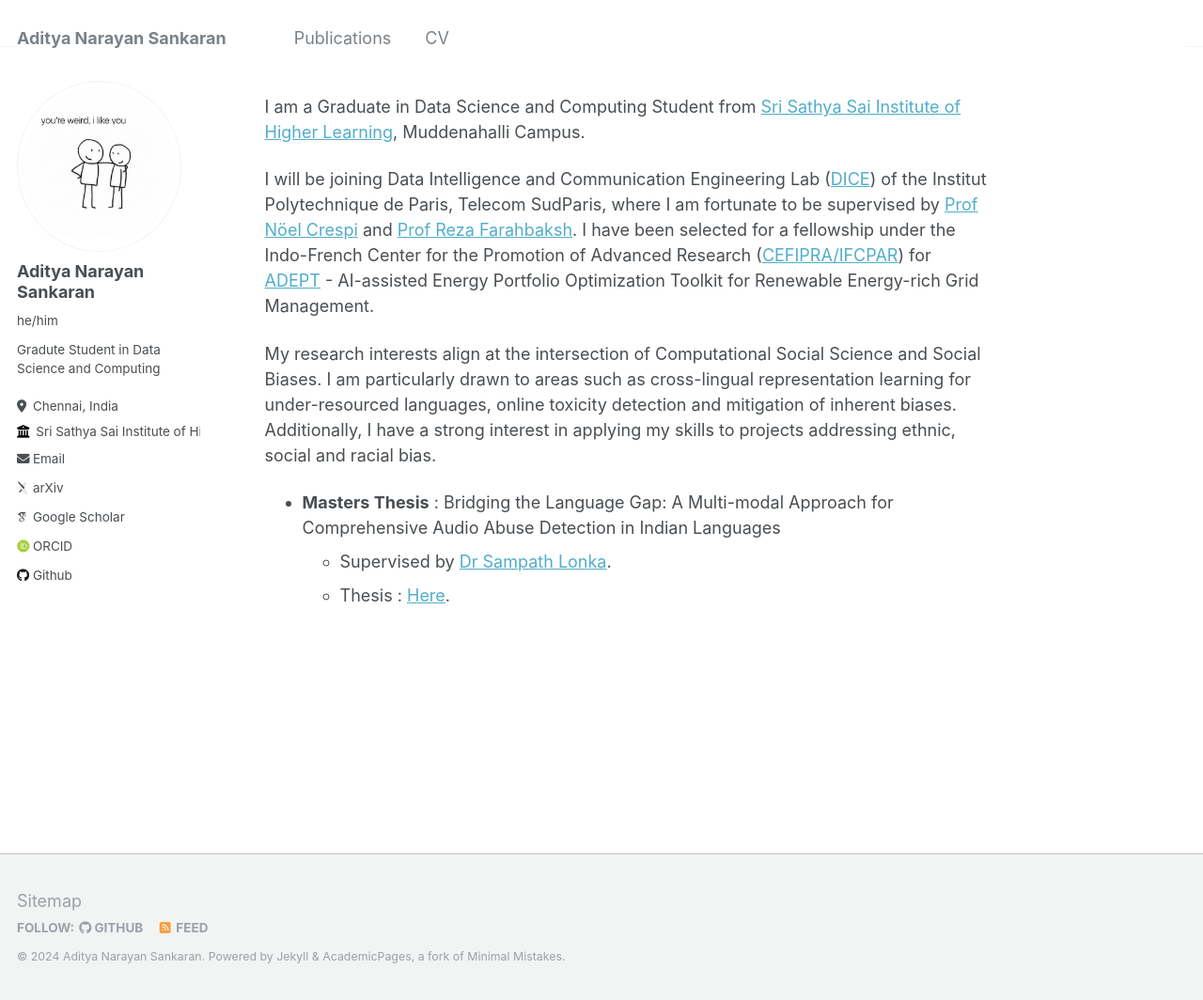
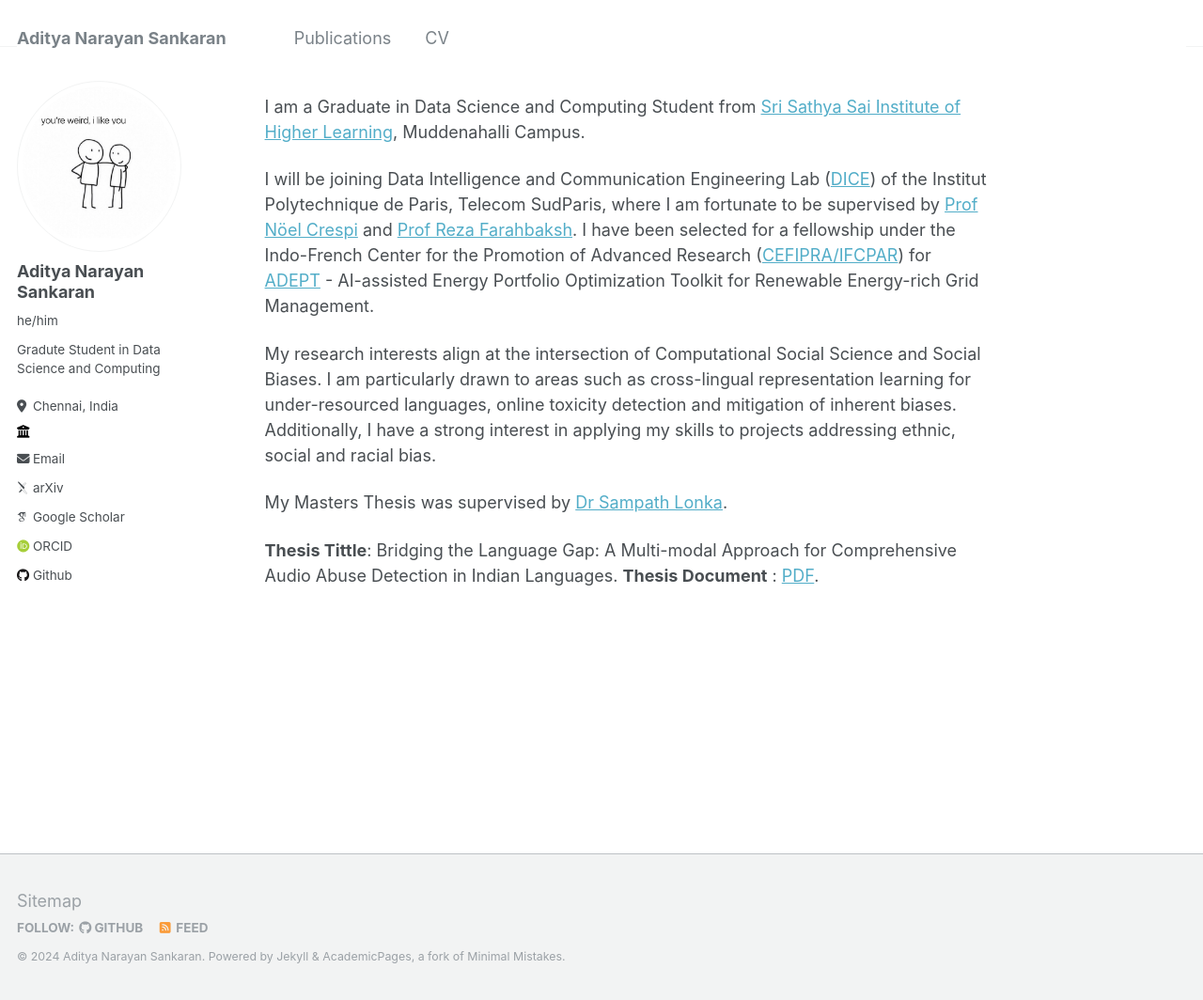
Before and after one commit to callmesanfornow/callmesanfornow.github.io, a Jekyll site: the page built from _pages/about.md, in a window 1280 px wide and 1064 px high. Shown: the whole window at 94% size. Built offline with Jekyll 4.4.1, drawn with Linux system fonts in a browser that asks for light colours; some web fonts are replaced.

Commit message:
life updates

```diff
--- a/_config.yml
+++ b/_config.yml
@@ -11,7 +11,7 @@ locale                   : "en-US"
 title                    : "Aditya Narayan Sankaran"
 title_separator          : "-"
 name                     : &name "Aditya Narayan Sankaran"
-description              : &description "Gradute Student in Data Science and Computing"
+description              : &description ""
 url                      : https://callmesanfornow.github.io # the base hostname & protocol for your site e.g. "https://mmistakes.github.io"
 baseurl                  : "" # the subpath of your site, e.g. "/blog"
 repository               : "callmesanfornow/callmesanfornow.github.io"
@@ -26,7 +26,7 @@ author:
   pronouns         : "he/him"
   bio              : "Gradute Student in Data Science and Computing"
   location         : "Chennai, India"
-  employer         : "Sri Sathya Sai Institute of Higher Learning, Muddenahalli Campus"
+  employer         : ""
   uri              : # URL
   email            : "adityanarayan.san@gmail.com"
 
--- a/_pages/about.md
+++ b/_pages/about.md
@@ -13,6 +13,7 @@ I will be joining Data Intelligence and Communication Engineering Lab ([DICE](ht
 
 My research interests align at the intersection of Computational Social Science and Social Biases. I am particularly drawn to areas such as cross-lingual representation learning for under-resourced languages, online toxicity detection and mitigation of inherent biases. Additionally, I have a strong interest in applying my skills to projects addressing ethnic, social and racial bias.
 
-* **Masters Thesis** : Bridging the Language Gap: A Multi-modal Approach for Comprehensive Audio Abuse Detection in Indian Languages
-  * Supervised by [Dr Sampath Lonka](https://scholar.google.co.in/citations?user=IahaV5wAAAAJ&hl=en).
-  * Thesis : [Here](https://drive.google.com/file/d/1akE61TW3ir1L9b3aDPWD5Wtv02B_oomJ/view?usp=sharing).
+My Masters Thesis was supervised by [Dr Sampath Lonka](https://scholar.google.co.in/citations?user=IahaV5wAAAAJ&hl=en).
+
+**Thesis Tittle**: Bridging the Language Gap: A Multi-modal Approach for Comprehensive Audio Abuse Detection in Indian Languages.
+**Thesis Document** : [PDF](https://drive.google.com/file/d/1akE61TW3ir1L9b3aDPWD5Wtv02B_oomJ/view?usp=sharing).
```
Also changed, not shown: _pages/cv.md (+11 -11 lines).
